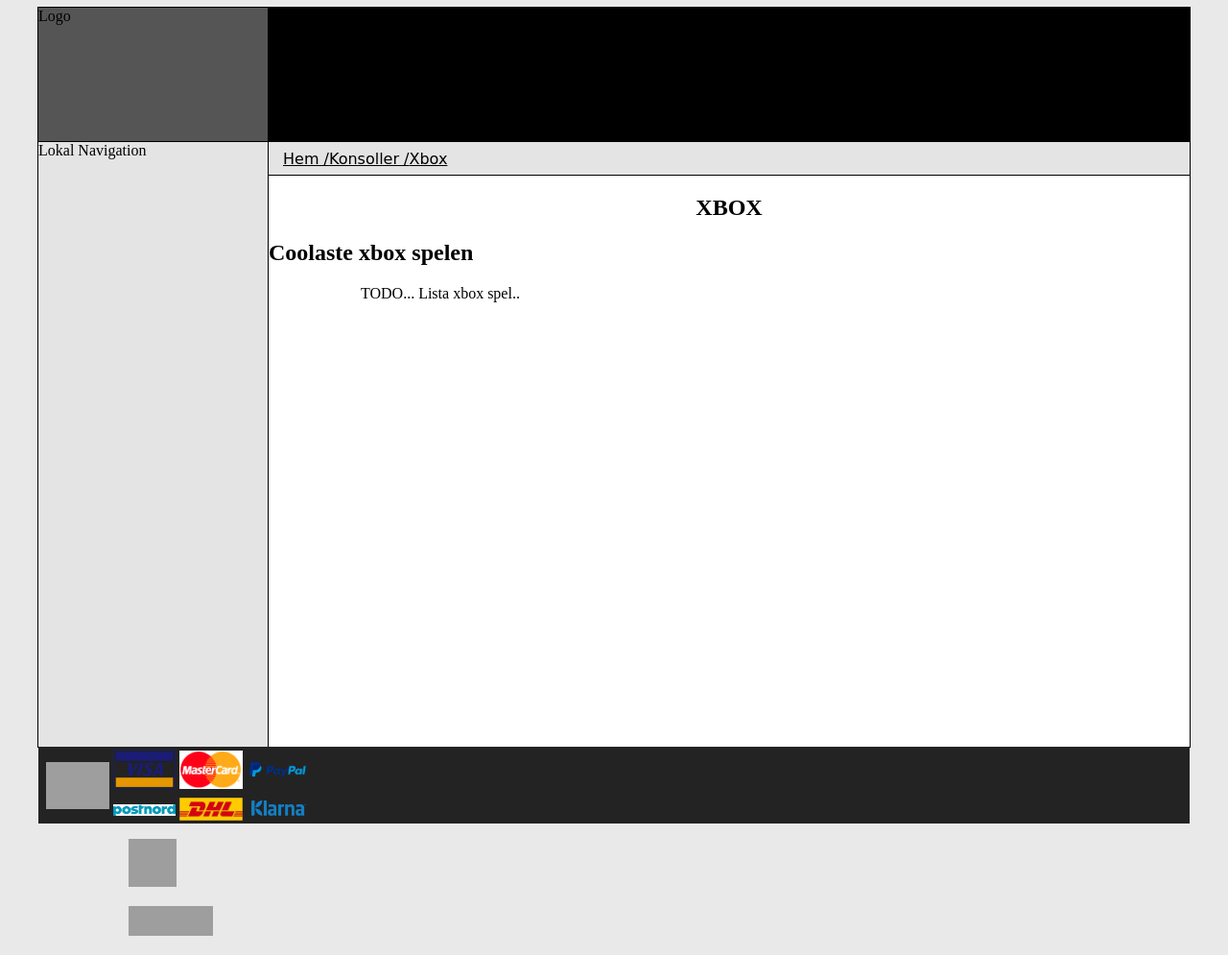
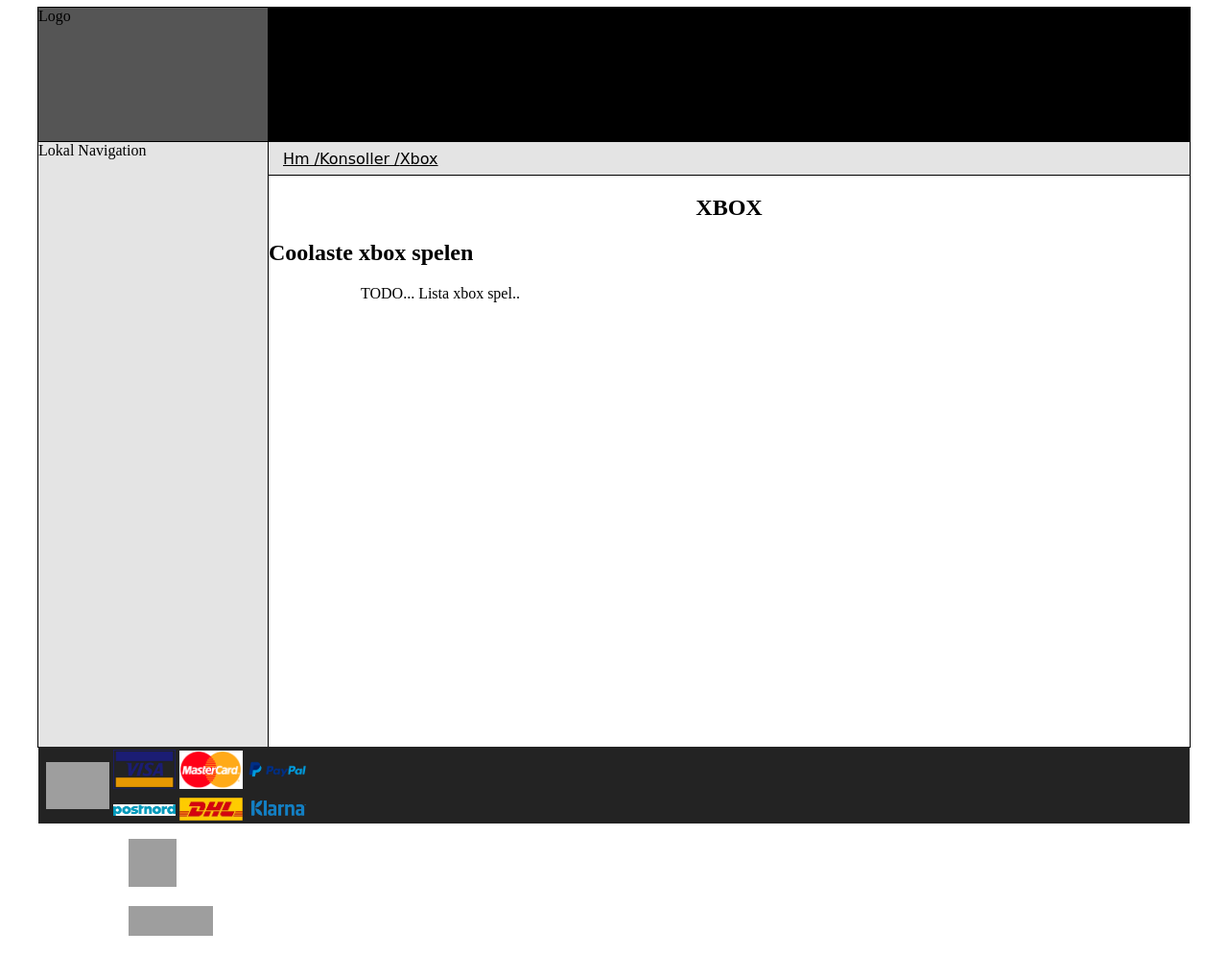
Before and after one commit to Tony322/projektsida, a PHP site: page /xbox.php in a window 1280 px wide. Shown: the whole page at 96% size. Run offline with PHP 8.4, Linux system fonts and the light colour scheme; grey boxes are pictures that could not be loaded.

Commit message:
Testa gitshell

```diff
--- a/xbox.php
+++ b/xbox.php
@@ -1,6 +1,7 @@
 <!DOCTYPE html>
 <html>
   <head>
+  <link rel="stylesheet" style="text/css" href="hemstyle.css" >
     <meta charset="UTF-8" />
     <title>Coolaspelsidan - HEM</title>
     <style type="text/css">
@@ -12,7 +13,7 @@ color:#000000;
 clear:both;
 }
 </style>
-    <link rel="stylesheet" style="text/css" href="hemstyle.css" />
+
   </head>
 
   <body>
@@ -25,7 +26,7 @@ clear:both;
         <nav id="nav">Lokal Navigation</nav>
 		<nav id="mainnav">
 		<ul id="breadcrumbs">
-			<li><a href="index.php">Hem /</a></li>
+			<li><a href="index.php">Hm /</a></li>
 			<li><a href="konsoller.php">Konsoller /</a></li>
 			<li><a href="xbox.php">Xbox</a></li>
 		</ul>
```
